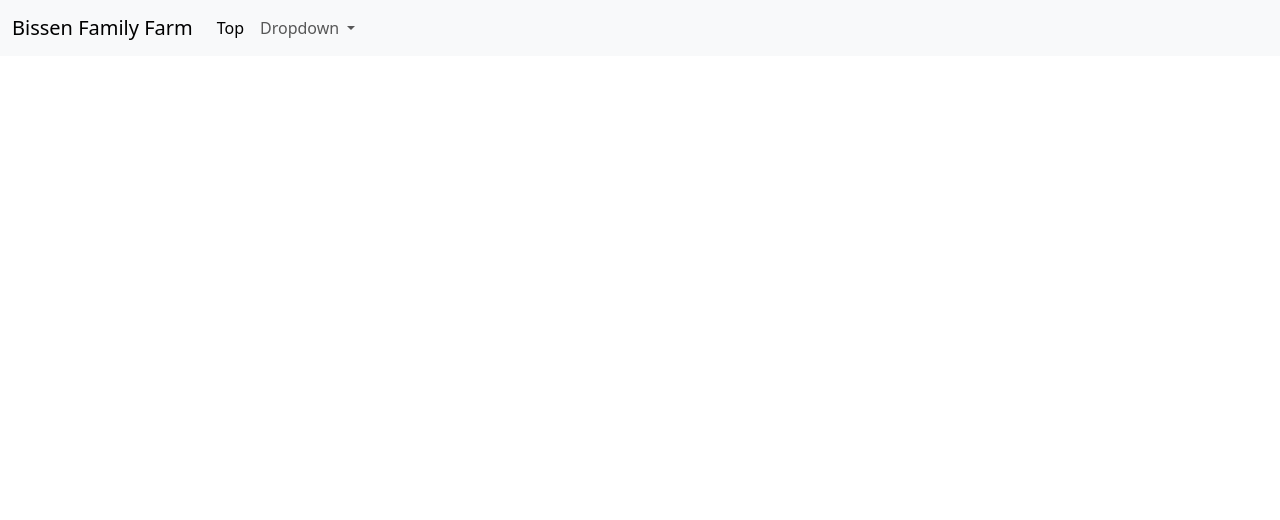
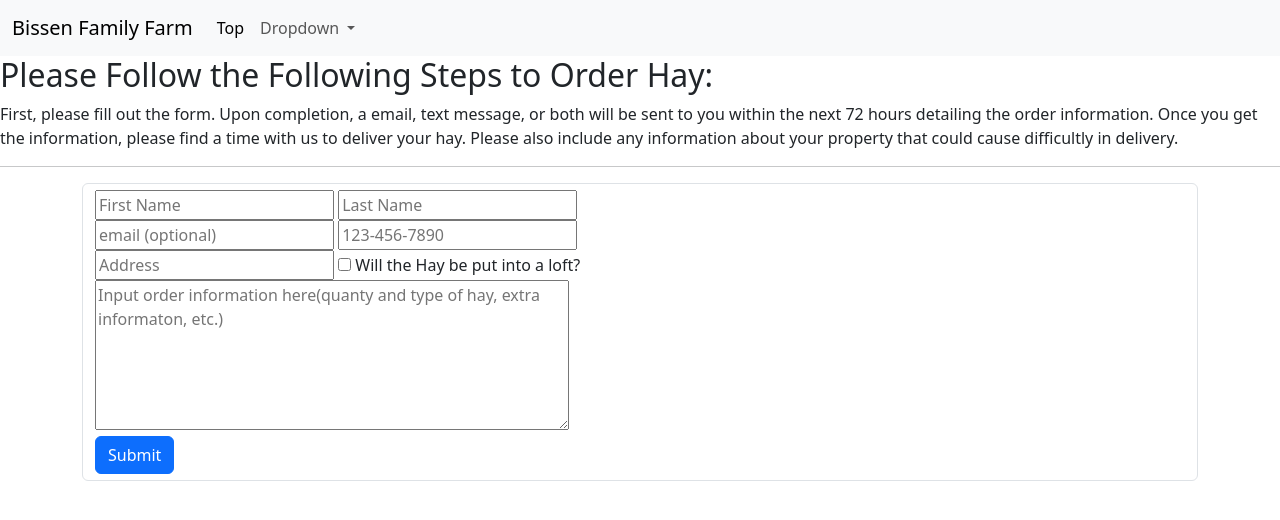
Before and after one commit to JakeBissen/Bissen-Family-Farms, a plain HTML site: page project/html files/Contact-information.html in a window 1280 px wide. Drawn offline with nearby package versions, Linux system fonts and the light colour scheme.

Commit message:
finished rough skeleton. Moving onto making information clear to read

```diff
--- a/project/html files/Contact-information.html
+++ b/project/html files/Contact-information.html
@@ -36,10 +36,66 @@
 </nav>
     </header>
 
+    <main class="col-12 mb-3">
+        <h2>Please Follow the Following Steps to Order Hay:</h2>
+        <p>First, please fill out the form. Upon completion, a email, text message, or both will be sent to you within the next 72 hours detailing the order information. Once you get the information, please find a time with us to deliver your hay. Please also include any information about your property that could cause difficultly in delivery.</p>
+        <hr>
+        <section class="container col-12">
+            <form action="https://formspree.io/f/xpwjkvwa" method="Post" class="form-control">
+                <div>
+                    <label >
+                        <input type="text" name="First-Name" required placeholder="First Name">
+                        </label>
+                    </label>
+                    <label>
+                        <input type="text" name="Last Name" required placeholder="Last Name">
+                    </label>
+                    </div>
+                    <div>
+                        <label class="from-control">
+                            <input type="email" name="Email" placeholder="email (optional)">
+                        </label>
+                    <label>
+                        <input type="tel" name="Phone-Number" required placeholder="123-456-7890" pattern="[0-9]{3}-[0-9]{3}-[0-9]{4}">
+                    </label>
+                    </div>
+                    <div>
+                        <label>
+                            <input type="address" name="address" required placeholder="Address">
+                        </label>
+                        <label>
+                            <input type="checkbox" name="yes"> Will the Hay be put into a loft?
+                        </label>
+                    </div>
+                    <div>
+                    <label>
+                        <textarea name="order details" cols="49" rows="6" required placeholder="Input order information here(quanty and type of hay, extra informaton, etc.)"></textarea>
+                    </label>
+                    </div>
+
+                     <button type="submit" class="btn btn-primary">Submit</button>
+            </form>
+        </section>
+    </main>
 
 
 
-
+  <!-- <label >
+        Phone Number:
+        <input
+        type="tel"
+        name="Phone-Number"
+        required
+        placeholder="123-456-7890"
+        pattern="[0-9]{3}-[0-9]{3}-[0-9]{4}">
+    </label>
+</div>
+<div class="form-row">
+    <label>
+        Message:
+        <textarea name="message" cols="30" rows="10"></textarea>
+    </label>
+</div> -->
 
  <script src="https://cdn.jsdelivr.net/npm/bootstrap@5.3.8/dist/js/bootstrap.bundle.min.js" integrity="sha384-FKyoEForCGlyvwx9Hj09JcYn3nv7wiPVlz7YYwJrWVcXK/BmnVDxM+D2scQbITxI" crossorigin="anonymous"></script>
 
```
Also changed, not shown: project/html files/hay-prices.html (+1 -1 lines), 1 other file.
